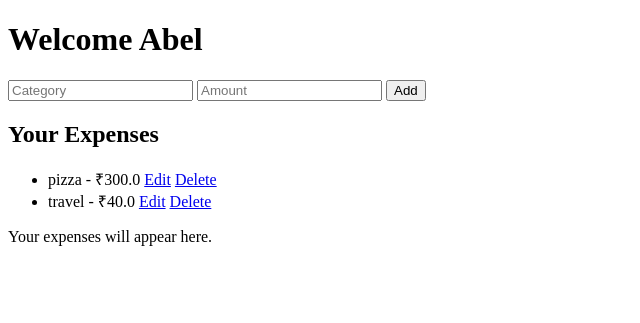
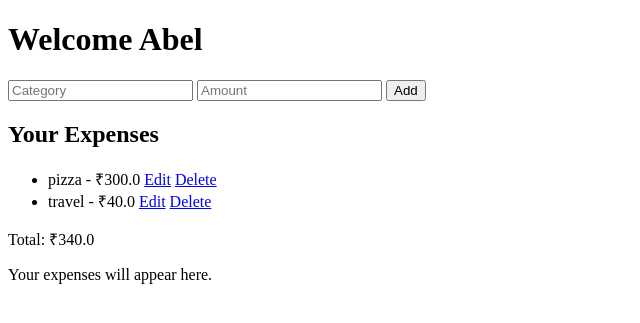
Before and after one commit to abel-111/Expense_Tracker, a Flask app: page / in a window 1280 px wide. Shown: the top 323 px of the page, without its empty margins (0-640 px from the left). Run offline with Flask 3, Linux system fonts and the light colour scheme; data comes from the database, SQL or seed files in the repository.

Commit message:
Add total expense calculation

```diff
--- a/app.py
+++ b/app.py
@@ -17,13 +17,15 @@ def init_db():
 init_db()
 @app.route('/')
 @app.route("/")
+@app.route("/")
 def home():
     conn = sqlite3.connect("expenses.db")
     cursor = conn.cursor()
     cursor.execute("SELECT id, category, amount FROM expenses")
     expenses = cursor.fetchall()
+    total = sum(expense[2] for expense in expenses)
     conn.close()
-    return render_template("home.html", username="Abel", expenses=expenses)
+    return render_template("home.html", username="Abel", expenses=expenses, total=total)
 @app.route('/add',methods=['POST'])
 @app.route("/add", methods=["POST"])
 def add_expense():
--- a/templates/home.html
+++ b/templates/home.html
@@ -21,6 +21,7 @@
             </li>
          {% endfor %}
     </ul>
+    <p>Total: ₹{{ total }}</p>
     <p>Your expenses will appear here.</p>
 </body>
 </html>
```
